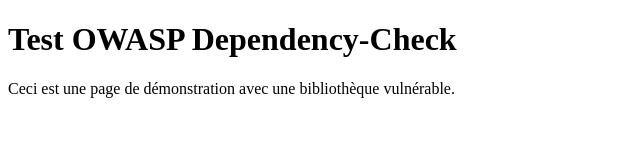
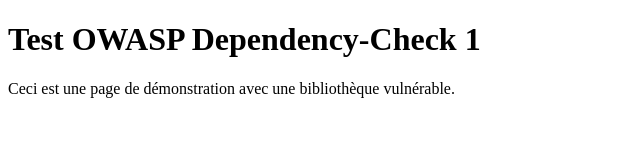
Before and after one commit to sirine152/gema, a plain HTML site: page index.html in a window 1280 px wide. Shown: the full height of the page, 0-640 px from the left. Drawn offline with nearby package versions, Linux system fonts and the light colour scheme.

Commit message:
change tpppp

```diff
--- a/index.html
+++ b/index.html
@@ -11,7 +11,7 @@
 js"></script>
 </head>
 <body>
-<h1>Test OWASP Dependency-Check</h1>
+<h1>Test OWASP Dependency-Check 1</h1>
 <p>Ceci est une page de démonstration avec une bibliothèque
 vulnérable.</p>
 </body>
```
